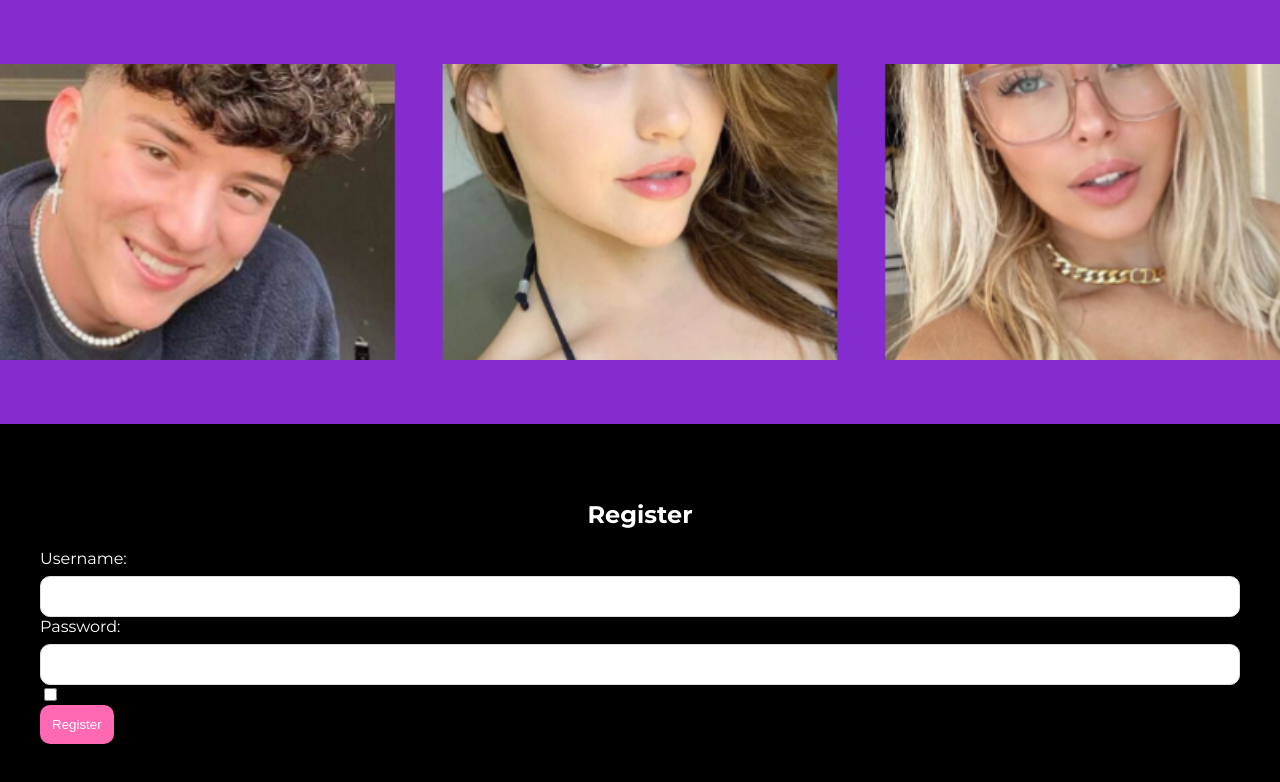
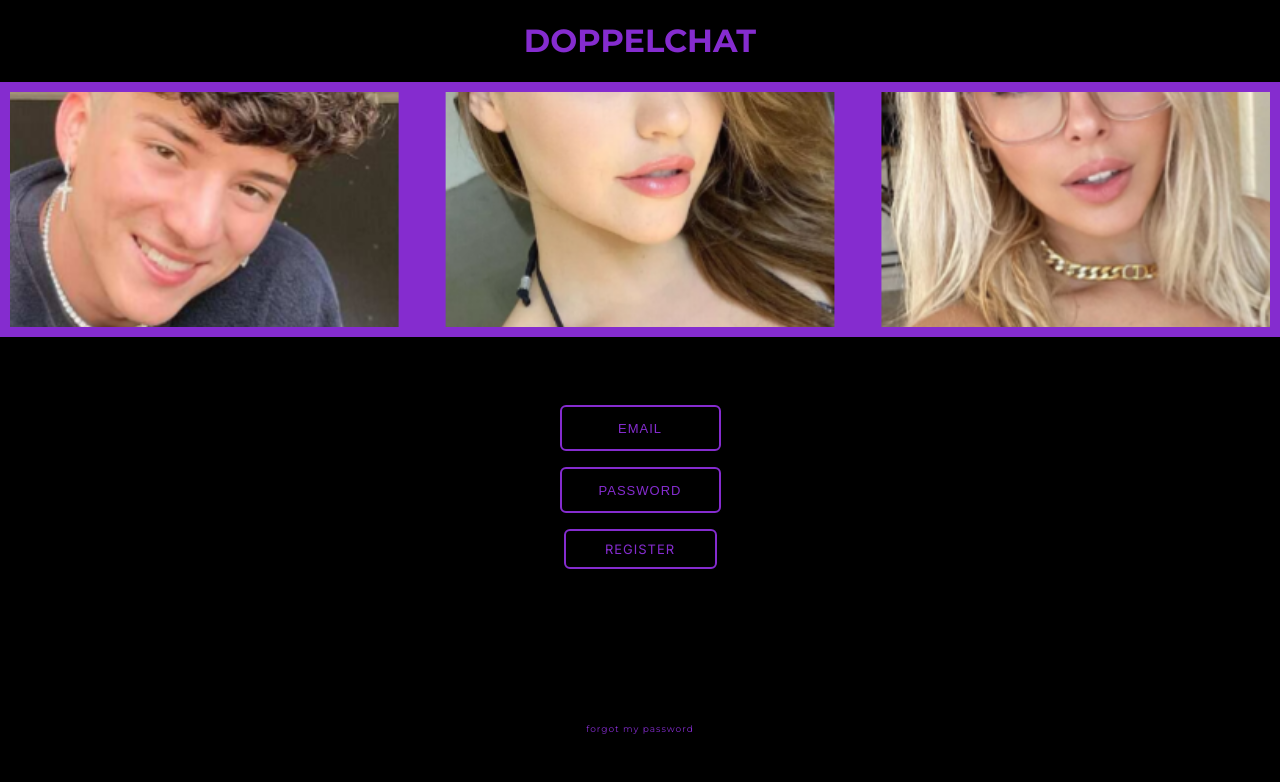
Before and after one commit to dostrelith678/geekathon-three-assholes-programming, a Next.js app: page /signup in a window 1280 px wide. Shown: the top 782 px of the page. Built offline with nearby package versions, Linux system fonts and the light colour scheme.

Commit message:
finish login, begin signup

```diff
--- a/pages/signup.jsx
+++ b/pages/signup.jsx
@@ -1,45 +1,33 @@
 // 'use client'; // Remove this line, it's not necessary
 
-import React, {useState} from 'react';
+import React from 'react';
 import styles from '../styles/login.module.css';
-// import { useMemo } from 'react'; // Assurez-vous que le chemin est correct
 
-export default function Signup() {
-  // const chatUUID = useMemo(() => uuidv4(), []);
-  // const { messages, input, handleInputChange, handleSubmit } = useChat({
-  //     id: chatUUID,
-  //     body: { id: chatUUID },
-  //     api: '/api/steamship/chat'
-  // });
-  const [isInfluencer, setIsInfluencer] = useState(false);
+export default function LoginPage() {
 
   return (
       <div className={styles.App}>
+        <div className={styles['top-section']}><h1>DOPPELCHAT</h1></div>
         <div className={styles['image-section']}></div>
         <div className={styles['login-section']}>
-          <h2 className={styles.heading}>Register</h2>
           <form className={styles.form}>
-            <label className={styles.label} htmlFor="username">Username:</label>
-            <input className={styles.input} type="text" id="username" name="username" />
+            <div className={styles.box}>
+              <input className={styles.input} type="text" id="email" name="email" placeholder="EMAIL"/>
+            </div>
 
-            <label className={styles.label} htmlFor="password">Password:</label>
-            <input className={styles.input} type="password" id="password" name="password" />
-            <div className="checkbox-container">
-              <input
-                  type="checkbox"
-                  id="influencerCheckbox"
-                  checked={isInfluencer}
-                  onChange={() => setIsInfluencer(!isInfluencer)}
-              />
-              <label htmlFor="influencerCheckbox" className="checkbox-label">
-                Are you an """Influencer"""?
-              </label>
+            <div className={styles.box}>
+              <input className={styles.input} type="password" id="password" name="password" placeholder="PASSWORD"/>
             </div>
-            <div className={styles['button-container']}>
-              <button className={styles.button} type="submit">Register</button>
+
+            <div className={styles.box}>
+              <button className={styles.button} type="submit">REGISTER</button>
             </div>
           </form>
         </div>
+        <div className={styles['forgot-password']}>
+          <a href="#">Forgot My Password</a>
+        </div>
+
       </div>
   );
 }
--- a/styles/login.module.css
+++ b/styles/login.module.css
@@ -1,29 +1,23 @@
-/* login.module.css */
+@import url('https://fonts.googleapis.com/css2?family=Inter:wght@400;700&display=swap');
+
 .body {
-  margin: 0;
-  font-family: 'Montserrat', sans-serif;
-  display: flex;
   align-items: center;
-  justify-content: center;
-  height: 100vh;
-  overflow: hidden; /* Prevent scrolling */
 }
 
 .App {
   display: flex;
-  flex-direction: column; /* Change to column layout */
+  flex-direction: column;
   box-shadow: 0 4px 8px rgba(0, 0, 0, 0.1);
   overflow: hidden;
   width: 100vw;
-  height: 100vh; /* Fill the entire viewport height */
+  height: 100vh;
   background-color: rgba(133, 44, 207, 1);
 }
 
 .image-section {
   flex: 1;
   background: url('../public/group.png') center/cover;
-  margin-top: 5%;
-  margin-bottom: 5%;
+  margin: 10px;
 }
 
 .top-section {
@@ -36,8 +30,6 @@
   color: rgba(133, 44, 207, 1);
 }
 
-
-
 .login-section {
   display: flex;
   flex: 1;
@@ -45,19 +37,15 @@
   justify-content: center;
   align-items: center;
   padding: 40px;
-  background-color: black; /* Darker pink color on hover */
-  height: 100%; /* Fill the entire height of the .App container */
+  background-color: black;
+  height: 100%;
 }
 
 .box {
   display: flex;
   flex-direction: column;
+  align-items: center; /* Center the content horizontally within .box */
   margin-bottom: 2vh;
-}
-
-.heading {
-  color: #fff; /* Change to white */
-  margin-bottom: 20px;
 }
 
 .form {
@@ -66,35 +54,70 @@
   width: 100%;
 }
 
-.label {
+.input {
+  width: 153px;
+  height: 40px;
+  border: 2px solid rgba(133, 44, 207, 1);
+  border-radius: 6px;
+  background-color: black;
   color: white;
-  margin-bottom: 8px;
 }
 
-.input {
-  padding: 12px;
-  border: 1px solid #ddd;
-  border-radius: 10px;
-  outline: none;
-}
-
-.button-container {
-  display: flex;
-  gap: 10px; /* Adjust the gap between buttons */
+.input::placeholder {
+  text-align: center;
+  color: rgba(133, 44, 207, 1);
+  font-size: 13px;
+  font-weight: 400;
+  line-height: 1.4;
+  letter-spacing: 1px;
+  text-decoration: none;
+  text-transform: uppercase;
 }
 
 .button {
-  padding: 12px;
-  background-color: #ff69b4; /* Pink color */
-  color: #fff;
-  border: none;
-  border-radius: 10px;
+  width: 153px;
+  height: 40px;
+  border: 2px solid rgba(133, 44, 207, 1);
+  border-radius: 6px;
+  background-color: black;
+  color: rgba(133, 44, 207, 1);
   cursor: pointer;
-  outline: none;
-  transition: background-color 0.3s; /* Add transition for smooth hover effect */
+  transition: background-color 0.3s;
+  font-size: 13px;
+  font-weight: 400;
+  line-height: 1.4;
+  letter-spacing: 1px;
+  text-decoration: none;
+  text-transform: uppercase;
+  font-family: 'Inter', serif;
 }
 
 .button:hover {
-  background-color: #ff1493; /* Darker pink color on hover */
+  background-color: rgba(133, 44, 207, 1);
+  color: white;
+  font-weight: 600;
+  font-size: 13px;
+  line-height: 1.4;
+  letter-spacing: 1px;
+  text-decoration: none;
+  text-transform: uppercase;
+  border-radius: 6px;
 }
-/* login.module.css */
+
+.forgot-password {
+  text-align: center;
+  background-color: black;
+  padding: 5%;
+}
+
+.forgot-password a {
+  text-decoration: none; /* Remove underline */
+  color: rgba(133, 44, 207, 1);
+  cursor: pointer;
+  text-transform: lowercase;
+  font-style: normal;
+  font-size: 9px;
+  font-weight: 400;
+  line-height: 1.4;
+  letter-spacing: 1px;
+}
```
Also changed, not shown: pages/login.jsx (+8 -5 lines).
